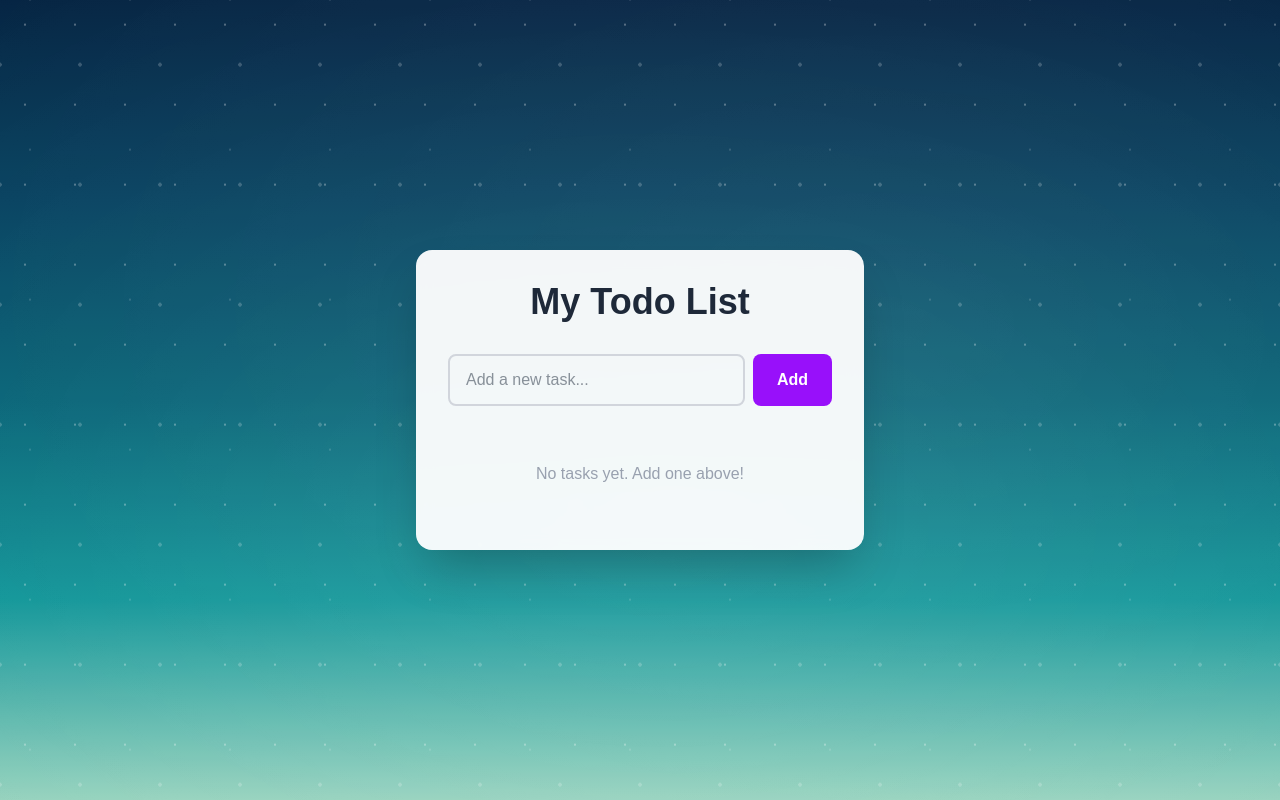
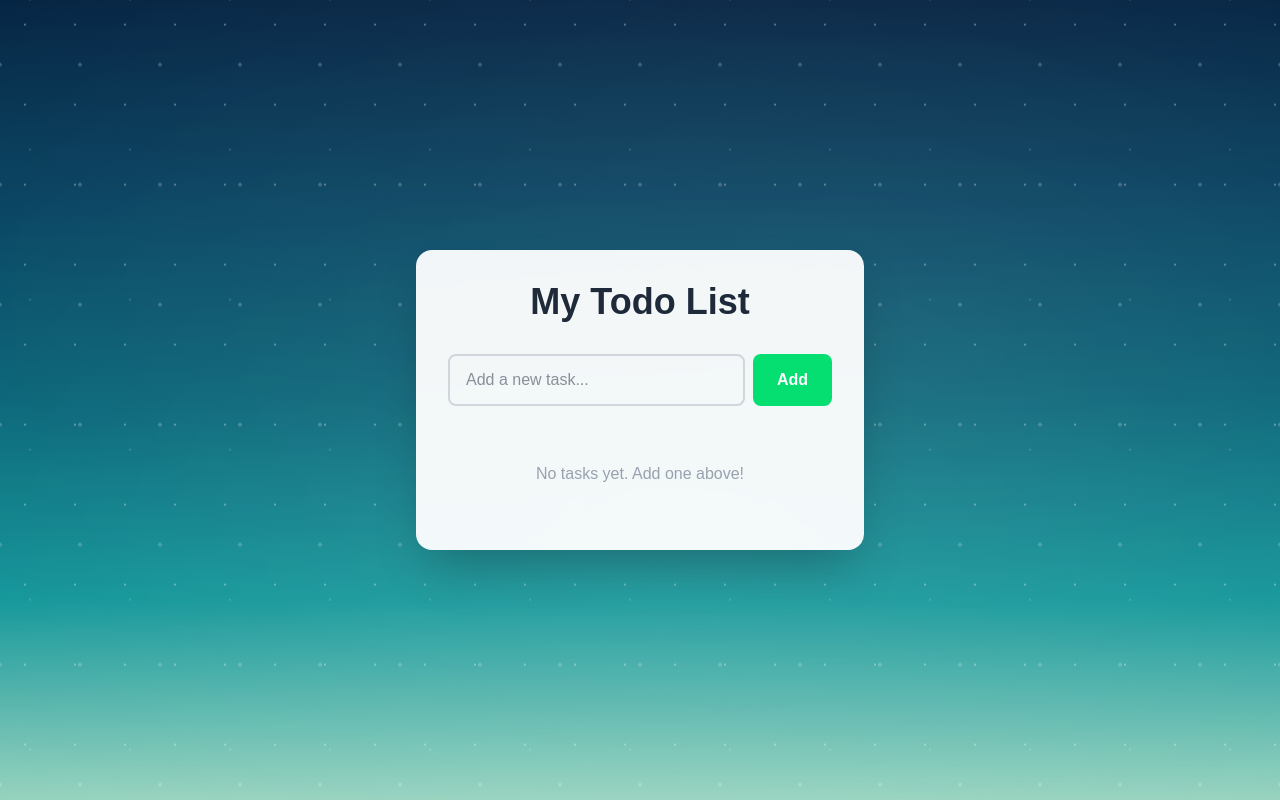
Before and after one commit to ns-test-org/new-app, a Next.js app in the folder packages/new-app/: page / in a window 1280 px wide. Built offline with nearby package versions, Linux system fonts and the light colour scheme.

Commit message:
AI chat session: Updated code and files

```diff
--- a/packages/new-app/src/app/page.tsx
+++ b/packages/new-app/src/app/page.tsx
@@ -57,11 +57,11 @@ export default function TodoList() {
             onChange={(e) => setInputValue(e.target.value)}
             onKeyPress={handleKeyPress}
             placeholder="Add a new task..."
-            className="flex-1 px-4 py-3 border-2 border-gray-300 rounded-lg focus:outline-none focus:border-purple-500 text-gray-800"
+            className="flex-1 px-4 py-3 border-2 border-gray-300 rounded-lg focus:outline-none focus:border-green-400 text-gray-800"
           />
           <button
             onClick={addTodo}
-            className="px-6 py-3 bg-purple-600 text-white rounded-lg font-semibold hover:bg-purple-700 transition-colors"
+            className="px-6 py-3 bg-green-400 text-white rounded-lg font-semibold hover:bg-green-500 transition-colors"
           >
             Add
           </button>
@@ -81,7 +81,7 @@ export default function TodoList() {
                   type="checkbox"
                   checked={todo.completed}
                   onChange={() => toggleTodo(todo.id)}
-                  className="w-5 h-5 cursor-pointer accent-purple-500"
+                  className="w-5 h-5 cursor-pointer accent-green-400"
                 />
                 <span
                   className={`flex-1 text-gray-800 ${
```
